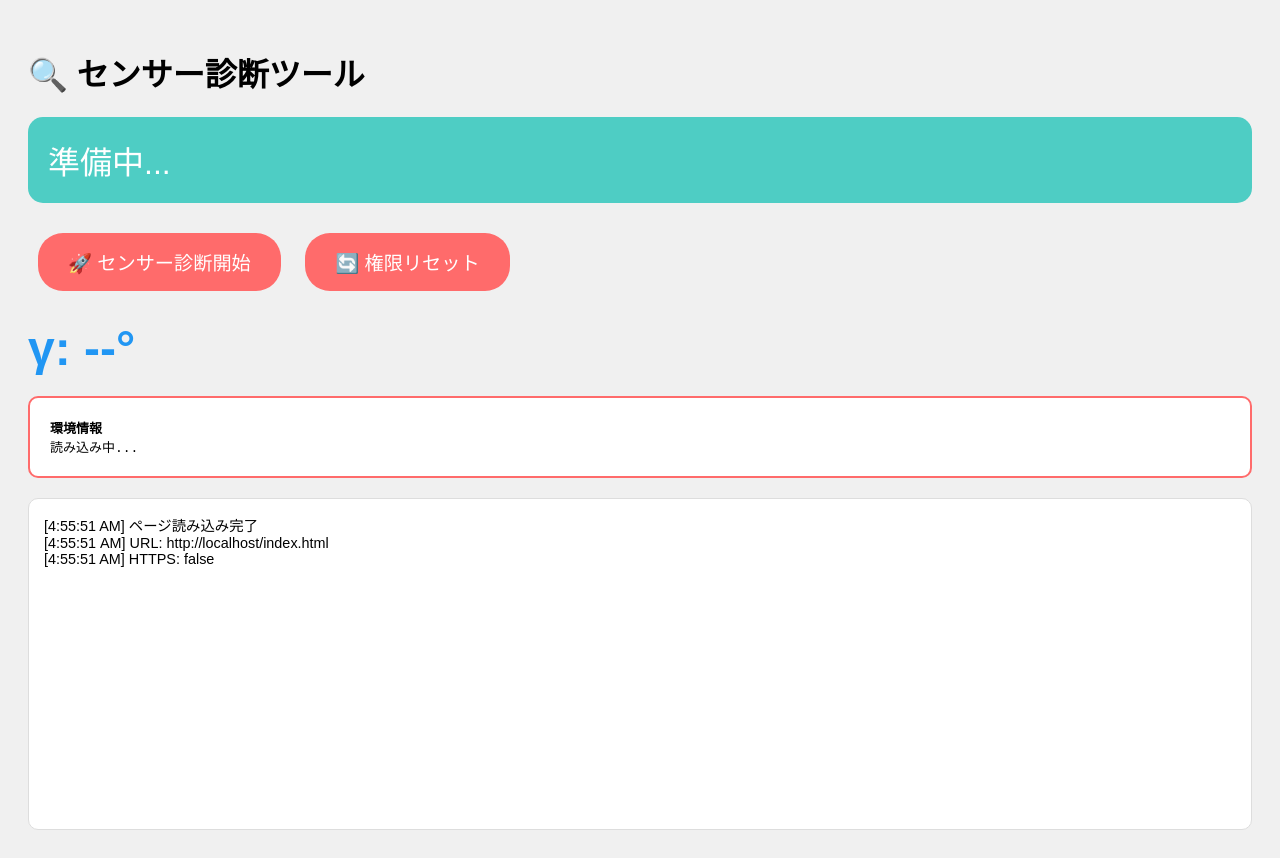
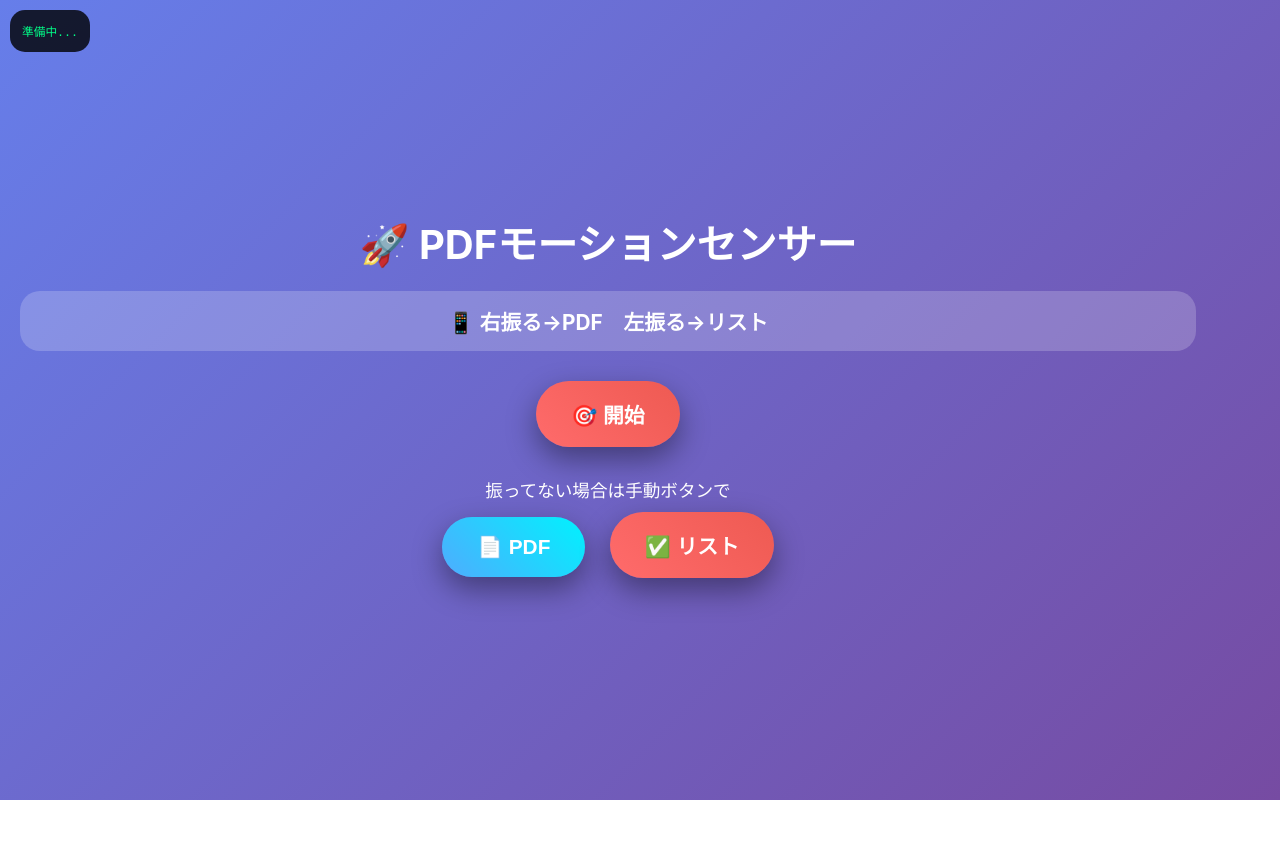
Before and after one commit to syn0507/motion-demo, a plain HTML site: page index.html in a window 1280 px wide. After the commit the page ends 800 px from the top, so only its background shows below. Drawn offline with Linux system fonts and the light colour scheme.

Commit message:
Add files via upload

```diff
--- a/index.html
+++ b/index.html
@@ -3,102 +3,122 @@
 <head>
     <meta charset="UTF-8">
     <meta name="viewport" content="width=device-width, initial-scale=1.0">
-    <title>🔍 診断モード</title>
+    <title>📱 最終版 - PDFモーション</title>
     <style>
-        body { font-family: sans-serif; padding: 20px; background: #f0f0f0; }
-        .debug { background: #fff; border: 2px solid #ff6b6b; padding: 20px; margin: 20px 0; border-radius: 10px; font-family: monospace; }
-        .status { font-size: 2em; padding: 20px; background: #4ecdc4; color: white; border-radius: 15px; margin: 20px 0; }
-        button { background: #ff6b6b; color: white; border: none; padding: 15px 30px; font-size: 1.2em; border-radius: 25px; cursor: pointer; margin: 10px; }
-        button:hover { background: #ff5252; transform: scale(1.05); }
-        .gamma { font-size: 3em; font-weight: bold; color: #2196f3; margin: 20px 0; }
-        .log { height: 300px; overflow: auto; background: white; border: 1px solid #ddd; padding: 15px; border-radius: 10px; font-size: 0.9em; }
+        *{margin:0;padding:0;box-sizing:border-box;}
+        body{font-family:-apple-system,sans-serif;height:100vh;overflow:hidden;background:linear-gradient(135deg,#667eea 0%,#764ba2 100%);color:white;text-align:center;}
+        .container{max-width:95vw;padding:20px;height:100vh;display:flex;flex-direction:column;justify-content:center;}
+        .header{font-size:3em;font-weight:900;margin:20px 0;background:linear-gradient(45deg,#ffd700,#ffed4e);-webkit-background-clip:text;-webkit-text-fill-color:transparent;text-shadow:0 0 30px rgba(255,215,0,0.5);}
+        .pdf-viewer{width:90%;height:350px;border-radius:20px;box-shadow:0 20px 60px rgba(0,0,0,0.5);border:3px solid rgba(255,255,255,0.3);margin:15px auto;display:block;}
+        .content{font-size:1.4em;line-height:1.6;background:rgba(255,255,255,0.15);color:white;padding:25px;border-radius:25px;max-height:35vh;overflow:auto;margin:10px 0;}
+        .instruction{font-size:1.3em;margin:20px 0;padding:15px;background:rgba(255,255,255,0.2);border-radius:20px;}
+        .debug{position:fixed;top:10px;left:10px;background:rgba(0,0,0,0.8);color:#00ff88;padding:12px;border-radius:15px;font-family:monospace;font-size:0.9em;max-width:90vw;}
+        .btn{background:linear-gradient(45deg,#ff6b6b,#ee5a52);color:white;border:none;padding:18px 35px;font-size:1.3em;border-radius:40px;cursor:pointer;margin:10px;box-shadow:0 12px 30px rgba(0,0,0,0.4);transition:all .3s;font-weight:600;}
+        .btn:hover{transform:translateY(-5px) scale(1.05);box-shadow:0 18px 40px rgba(0,0,0,0.5);}
+        .btn.active{background:linear-gradient(45deg,#4facfe,#00f2fe);}
+        #mainScreen{display:none;}
     </style>
 </head>
 <body>
-    <h1>🔍 センサー診断ツール</h1>
+    <div class="debug" id="debug">準備中...</div>
+    <div class="container">
+        <div id="startScreen">
+            <h1 style="font-size:2.5em;margin-bottom:20px;">🚀 PDFモーションセンサー</h1>
+            <div class="instruction">📱 <strong>右振る→PDF　左振る→リスト</strong></div>
+            <button class="btn" onclick="startApp()">🎯 開始</button>
+            <div style="font-size:1.1em;margin-top:20px;">振ってない場合は手動ボタンで</div>
+            <button class="btn" onclick="showPDF()" style="background:linear-gradient(45deg,#4facfe,#00f2fe);">📄 PDF</button>
+            <button class="btn" onclick="showList()">✅ リスト</button>
+        </div>
 
-    <div class="status" id="status">準備中...</div>
-
-    <button onclick="startTest()">🚀 センサー診断開始</button>
-    <button onclick="resetPermission()">🔄 権限リセット</button>
-
-    <div class="gamma" id="gammaDisplay">γ: --°</div>
-
-    <div class="debug">
-        <strong>環境情報</strong><br>
-        <div id="envInfo">読み込み中...</div>
+        <div id="mainScreen">
+            <div class="header" id="title">PDF資料</div>
+            <div class="instruction" id="instr">右に振ってPDF表示</div>
+            <iframe id="pdfFrame" class="pdf-viewer" style="display:none;" src="document.pdf#zoom=120" frameborder="0"></iframe>
+            <div class="content" id="content"></div>
+        </div>
     </div>
 
-    <div class="log" id="log"></div>
+    <script>
+        let motionActive = false, currentMode = 'pdf';
 
-    <script>
-        let orientationHandler;
-
-        function log(msg) {
-            const log = document.getElementById('log');
-            log.innerHTML += `[${new Date().toLocaleTimeString()}] ${msg}<br>`;
-            log.scrollTop = log.scrollHeight;
+        function startApp() {
+            motionActive = true;
+            document.getElementById('startScreen').style.display = 'none';
+            document.getElementById('mainScreen').style.display = 'block';
+            window.addEventListener('devicemotion', onMotion);
+            window.addEventListener('deviceorientation', onOrientation);
+            updateDebug('✅ 両センサー稼働中');
+            showPDF();
         }
 
-        async function startTest() {
-            log('=== 診断開始 ===');
-
-            // 環境確認
-            const ua = navigator.userAgent;
-            const isIOS = /iPhone|iPad|iPod/.test(ua);
-            document.getElementById('envInfo').innerHTML = `
-                UserAgent: ${ua.substring(0,50)}...<br>
-                iOS: ${isIOS}<br>
-                Permission API: ${!!DeviceOrientationEvent?.requestPermission}
-            `;
-
-            // 権限リクエスト
-            try {
-                if (DeviceOrientationEvent?.requestPermission) {
-                    log('iOS検出：権限リクエスト実行');
-                    const permission = await DeviceOrientationEvent.requestPermission();
-                    log(`権限結果：${permission}`);
-                    if (permission !== 'granted') {
-                        document.getElementById('status').innerHTML = '❌ 権限拒否されました';
-                        return;
-                    }
-                } else {
-                    log('Android/PC：自動許可');
-                }
-            } catch(e) {
-                log(`権限エラー：${e.message}`);
+        // モーション検知（振る）
+        function onMotion(e) {
+            if (!motionActive) return;
+            const x = e.accelerationIncludingGravity?.x || 0;
+            updateDebug(`振動X:${x.toFixed(1)}`);
+            if (Math.abs(x) > 12) {
+                if (x > 0) showPDF();
+                else showList();
             }
-
-            // センサー監視開始
-            document.getElementById('status').innerHTML = '✅ 監視中！右左に傾けてください';
-            orientationHandler = (e) => {
-                const gamma = e.gamma?.toFixed(1) || 'N/A';
-                document.getElementById('gammaDisplay').textContent = `γ: ${gamma}°`;
-                log(`gamma=${gamma} alpha=${e.alpha?.toFixed(1)||'N/A'} beta=${e.beta?.toFixed(1)||'N/A'}`);
-
-                // 判定テスト
-                if (gamma > 20) log('🎉 右検知！');
-                if (gamma < -20) log('🎉 左検知！');
-            };
-
-            window.addEventListener('deviceorientation', orientationHandler);
-            log('✅ deviceorientationリスナー登録完了');
         }
 
-        function resetPermission() {
-            log('権限リセット：Safari設定→モーション&方向→許可 に変更してください');
-            window.removeEventListener('deviceorientation', orientationHandler);
-            document.getElementById('gammaDisplay').textContent = 'γ: --°';
-            document.getElementById('log').innerHTML = '';
-            document.getElementById('status').innerHTML = '準備中...';
+        // 向き検知（傾ける）
+        function onOrientation(e) {
+            if (!motionActive) return;
+            const gamma = e.gamma || 0;
+            updateDebug(`向きγ:${gamma.toFixed(1)}°`);
+            if (gamma > 15) showPDF();
+            else if (gamma < -15) showList();
         }
 
-        // ページ読み込み時診断
-        window.addEventListener('DOMContentLoaded', () => {
-            log('ページ読み込み完了');
-            log(`URL: ${window.location.href}`);
-            log(`HTTPS: ${window.location.protocol === 'https:'}`);
-        });
+        function showPDF() {
+            if (currentMode === 'pdf') return;
+            currentMode = 'pdf';
+            document.getElementById('title').textContent = '📄 document.pdf';
+            document.getElementById('instr').innerHTML = '⬅️左振る/傾ける→リスト';
+            document.getElementById('pdfFrame').style.display = 'block';
+            document.getElementById('content').innerHTML = `
+                <strong>🎯 PDF営業資料</strong><br>
+                • 自動GitHub読み込み<br>
+                • ピンチズームOK<br>
+                • フルスクリーン対応<br><br>
+                <strong>📊 使い方</strong><br>
+                ➡️右振る：このPDF固定<br>
+                ⬅️左振る：チェックリスト
+            `;
+            updateDebug('PDFモード');
+        }
+
+        function showList() {
+            if (currentMode === 'list') return;
+            currentMode = 'list';
+            document.getElementById('title').textContent = '✅ チェックリスト';
+            document.getElementById('instr').innerHTML = '➡️右振る/傾ける→PDF';
+            document.getElementById('pdfFrame').style.display = 'none';
+            document.getElementById('content').innerHTML = `
+                <h3>契約チェックリスト</h3>
+                <div style="text-align:left;font-size:1.1em;">
+                    ✅ <strong>完了</strong><br>
+                    ・見積書発行<br>
+                    ・仕様確認<br><br>
+                    ⚠️ <strong>進行中</strong><br>
+                    ・部長承認<br>
+                    ・法務チェック<br><br>
+                    ⏳ <strong>残タスク</strong><br>
+                    ・決裁印<br>
+                    ・支払条件確認
+                </div>
+                <div style="margin-top:20px;padding:15px;background:rgba(255,255,255,0.3);border-radius:15px;">
+                    <strong>⏰ 締切：4/28</strong>
+                </div>
+            `;
+            updateDebug('リストモード');
+        }
+
+        function updateDebug(text) {
+            document.getElementById('debug').textContent = text;
+        }
     </script>
 </body>
 </html>
```
